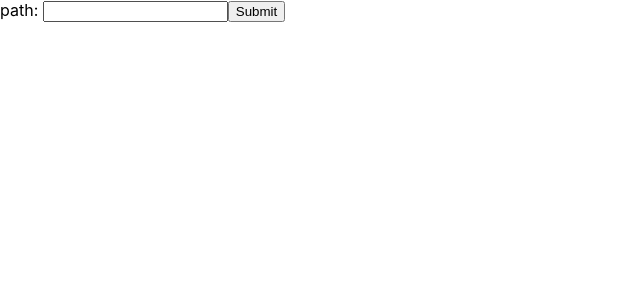
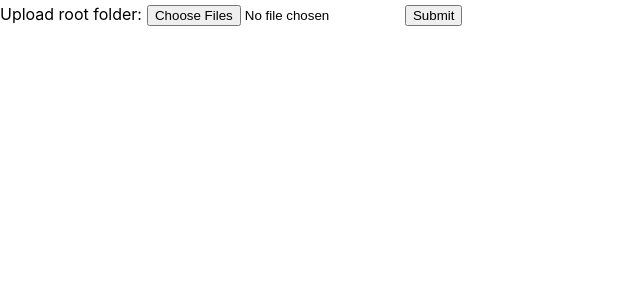
Before and after one commit to orinizri/react_ron_app, a React (Create React App) app: page / in a window 1280 px wide. Shown: the top 300 px of the page, without its empty margins (0-640 px from the left). Built offline with nearby package versions, Linux system fonts and the light colour scheme.

Commit message:
receive folder with content from app

```diff
--- a/src/App.js
+++ b/src/App.js
@@ -1,4 +1,4 @@
-import Home from "./views/home";
+import Home from "./views/home/home";
 
 function App() {
   return (
--- /dev/null
+++ b/src/components/input/input.css
@@ -0,0 +1,3 @@
+.Input {
+    margin: 5px;
+}
--- /dev/null
+++ b/src/components/input/input.jsx
@@ -0,0 +1,12 @@
+import "./input.css";
+
+function Input({ label, inputAttributes }) {
+  return (
+    <>
+      <label htmlFor={inputAttributes?.id || null}>{label}:</label>
+      <input {...inputAttributes} />
+    </>
+  );
+}
+
+export default Input;
--- a/src/components/inputs/path_input.jsx
+++ /dev/null
@@ -1,9 +0,0 @@
-function Input({ label, initialValue }) {
-  return (
-    <label>
-      {label}: <input name={label} initialvalue={initialValue} />
-    </label>
-  );
-}
-
-export default Input;
--- a/src/views/home.jsx
+++ /dev/null
@@ -1,23 +0,0 @@
-import { useState } from "react";
-import { useFormStatus } from "react-dom";
-import Input from "../components/inputs/path_input";
-
-function Home() {
-  const [path, setPath] = useState("");
-  const { pending } = useFormStatus();
-
-  function handleForm(event) {
-    console.log("submitting")
-  }
-
-  return (
-    <form action={handleForm}>
-      <Input label="path" />
-      <button type="submit" disabled={pending}>
-        {pending ? "Submitting..." : "Submit"}
-      </button>
-    </form>
-  );
-}
-
-export default Home;
--- /dev/null
+++ b/src/views/home/home.jsx
@@ -0,0 +1,48 @@
+import { useState } from "react";
+import { useFormStatus } from "react-dom";
+import Input from "../../components/input/input";
+import "./home.css";
+
+function Home() {
+  const [path, setPath] = useState("");
+  const { pending } = useFormStatus();
+
+  function handleForm(e) {
+    e.preventDefault();
+    const filesList = e.target[0].files;
+    console.log(filesList);
+    // TODO: Limit files size (discuss about absolute boundary with ron)
+
+    // It seems that I'm getting all the files without nested lists, I will need to differentiate between folders
+    // by file.webkitRelativePath which holds a relative path of the selected folder (the root)
+
+    // Filter only relevant files
+    for (let file of filesList) {
+      // const fileName = file.name;
+      // const fileType = file.type;
+    }
+
+    // FUTURE: Backend analysis of the files and return of an excel file
+    // summing the content of the folder and the progress with each customer
+  }
+
+  return (
+    <form onSubmit={handleForm}>
+      <Input
+        label="Upload root folder"
+        inputAttributes={{
+          id: "folder",
+          type: "file",
+          className: "Input",
+          webkitdirectory: "true",
+          multiple: true,
+        }}
+      />
+      <button type="submit" disabled={pending}>
+        {pending ? "Submitting..." : "Submit"}
+      </button>
+    </form>
+  );
+}
+
+export default Home;
```
Also changed, not shown: src/views/home/home.css (added).
